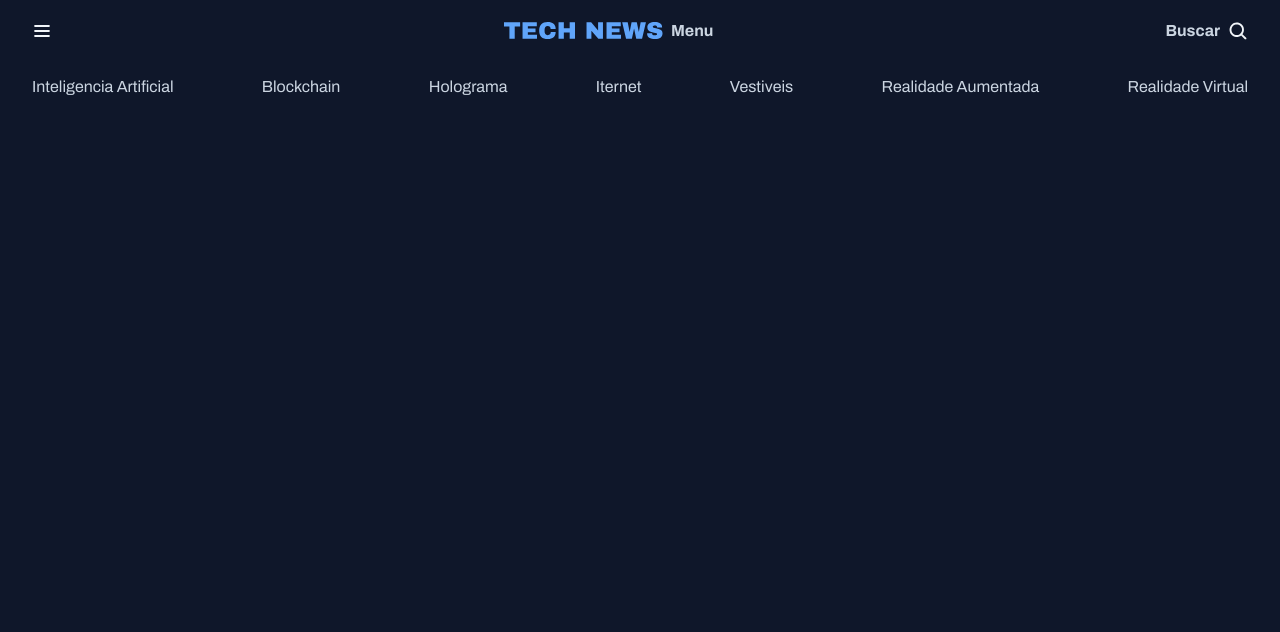
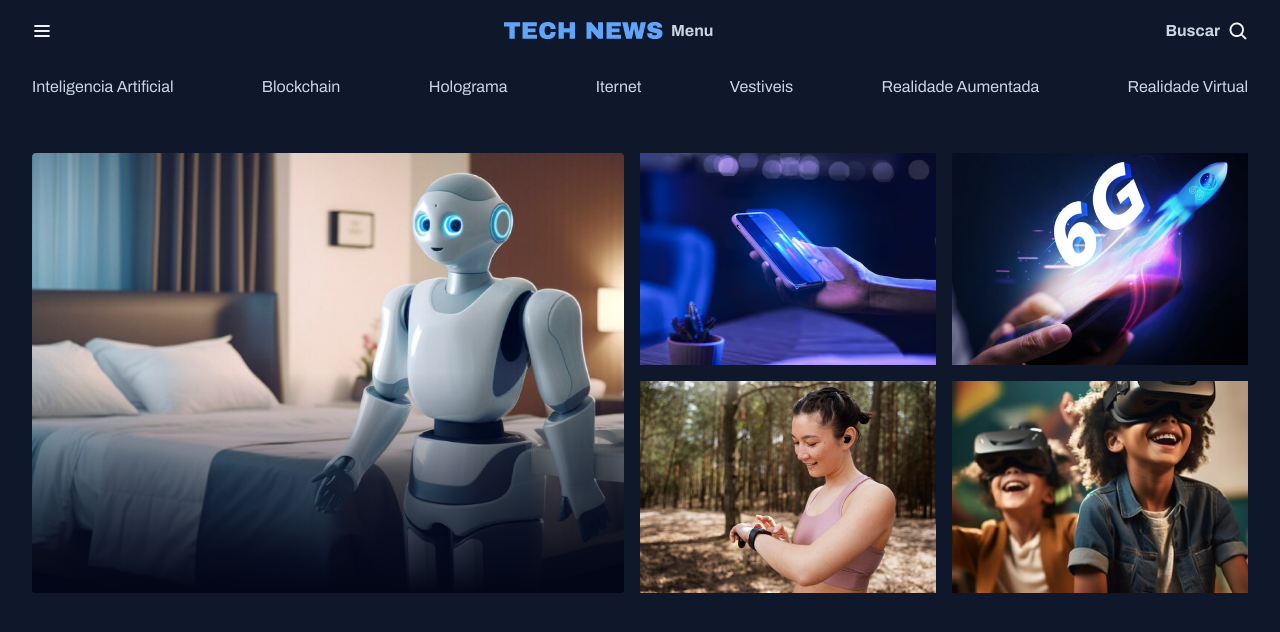
Before and after one commit to GuiCantarellas/portal-de-noticias, a plain HTML site: page index.html in a window 1280 px wide. Drawn offline with Linux system fonts and the light colour scheme.

Commit message:
degrade no card

```diff
--- a/css/global.css
+++ b/css/global.css
@@ -42,16 +42,16 @@ h3 {
   font: inherit;
 }
 
+img {
+  max-width: 100%;
+}
+
 .container {
   max-width: 1280px;
   padding-inline: 32px;
   margin-inline: auto;
 }
 
-.grid {
-  display: grid;
+main {
+  margin-top: 40px;
 }
-
-.grid-flow-col {
-  grid-auto-flow: column;
-}
--- /dev/null
+++ b/css/section.css
@@ -0,0 +1,19 @@
+#featured {
+  img {
+    height: 100%;
+    object-fit: cover;
+  }
+}
+
+.card {
+  border-radius: 4px;
+  overflow: hidden;
+  position: relative;
+  &::before {
+    content: "";
+    position: absolute;
+    inset: 0;
+    top: 50%;
+    background: linear-gradient(180deg, transparent 0%, #020617 100%);
+  }
+}
--- a/css/style.css
+++ b/css/style.css
@@ -1,2 +1,4 @@
 @import url(global.css);
+@import url(utility.css);
 @import url(header.css);
+@import url(section.css);
--- /dev/null
+++ b/css/utility.css
@@ -0,0 +1,15 @@
+.grid {
+  display: grid;
+}
+
+.grid-flow-col {
+  grid-auto-flow: column;
+}
+
+.grid-cols-2 {
+  grid-template-columns: 1fr 1fr;
+}
+
+.gap-16 {
+  gap: 16px;
+}
--- a/index.html
+++ b/index.html
@@ -37,5 +37,26 @@
         <a href="">Realidade Virtual</a>
       </nav>
     </header>
+    <main class="grid container">
+      <section id="featured" class="grid grid-flow-col gap-16">
+        <div class="card">
+          <img src="assets/images/Image 01.png" alt="" />
+        </div>
+        <div class="grid grid-cols-2 gap-16">
+          <div>
+            <img src="assets/images/Image 02.png" alt="" />
+          </div>
+          <div>
+            <img src="assets/images/Image 03.png" alt="" />
+          </div>
+          <div>
+            <img src="assets/images/Image 04.png" alt="" />
+          </div>
+          <div>
+            <img src="assets/images/Image 05.png" alt="" />
+          </div>
+        </div>
+      </section>
+    </main>
   </body>
 </html>
```
